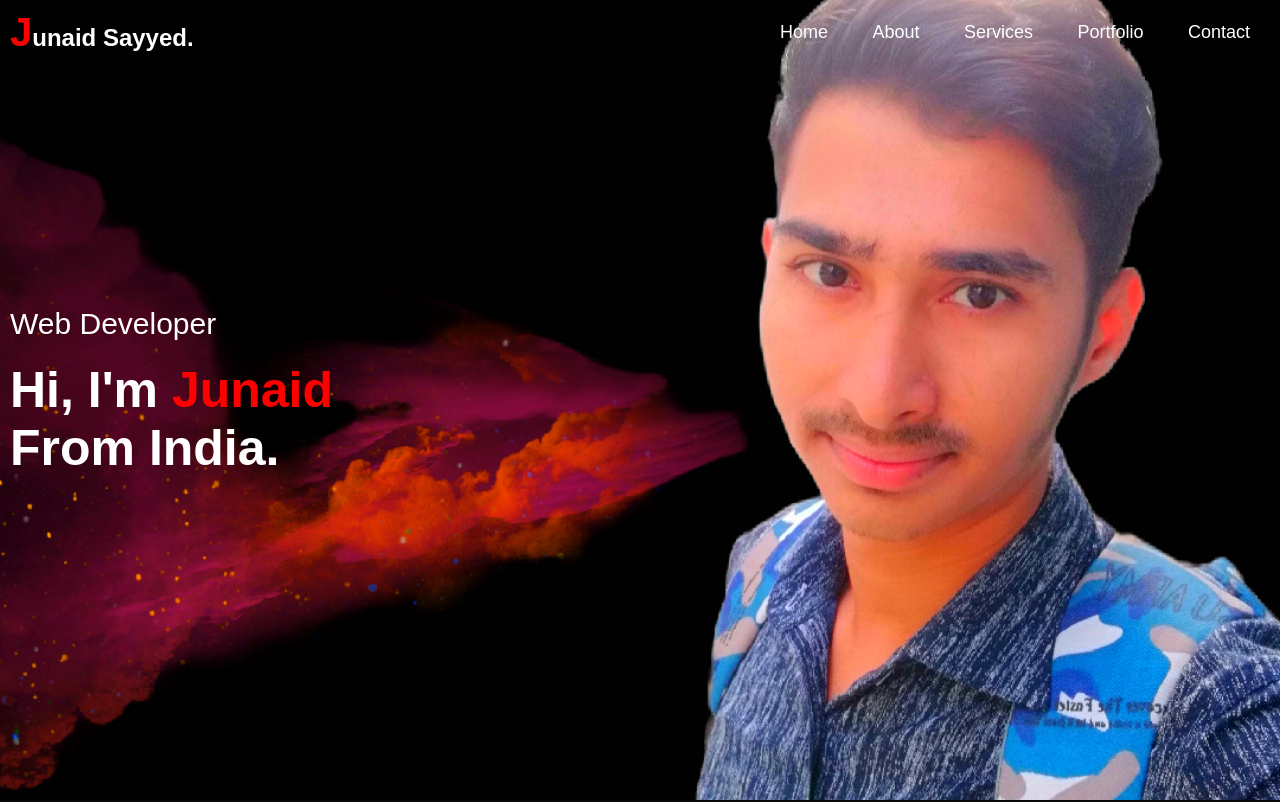
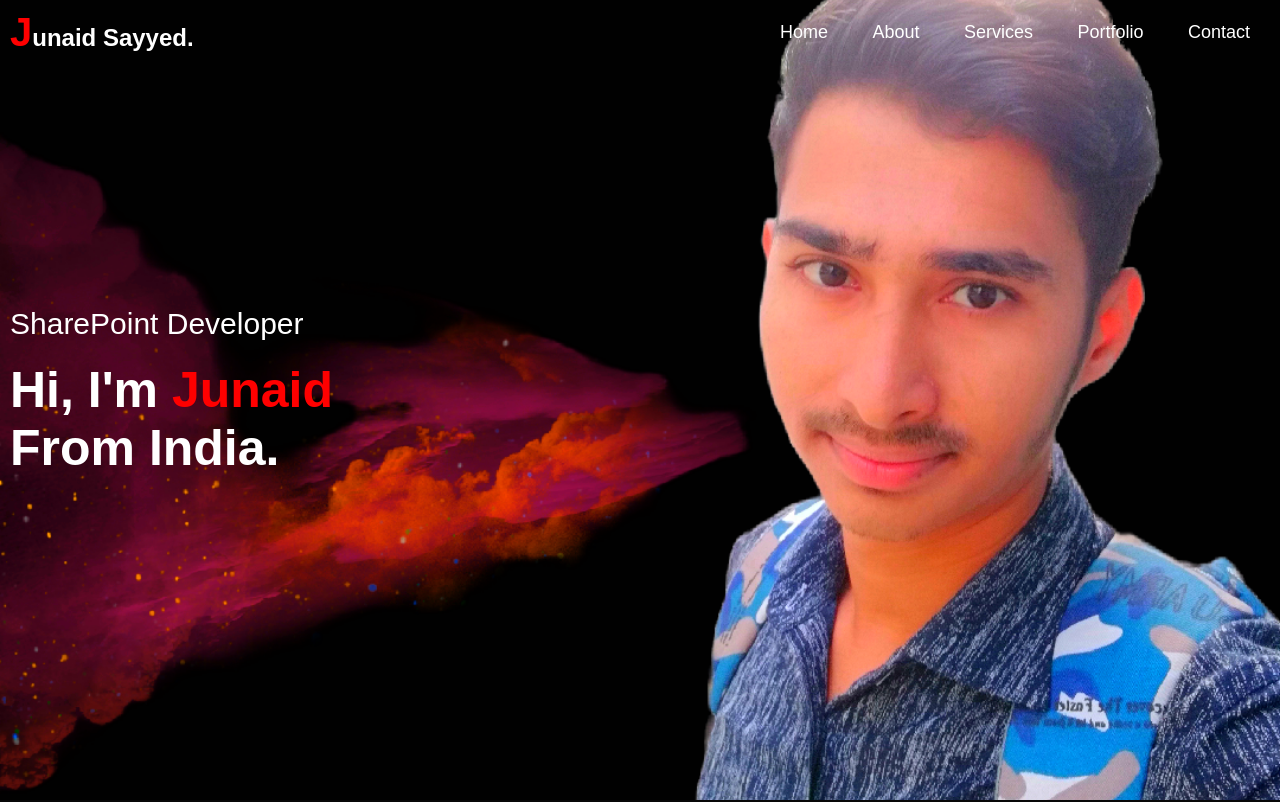
Before and after one commit to Junaid-Sayyed/MyPortfolio, a plain HTML site: page index.html in a window 1280 px wide. Shown: the top 802 px of the page. Drawn offline with Linux system fonts and the light colour scheme.

Commit message:
Update index.html

```diff
--- a/index.html
+++ b/index.html
@@ -25,7 +25,7 @@
 
 </nav>
 <div class="header-text">
-<p>Web Developer</p>
+<p>SharePoint Developer</p>
 <h1>Hi, I'm <span>Junaid</span>  <br> From India.</h1>
 </div>
 </div>
```
